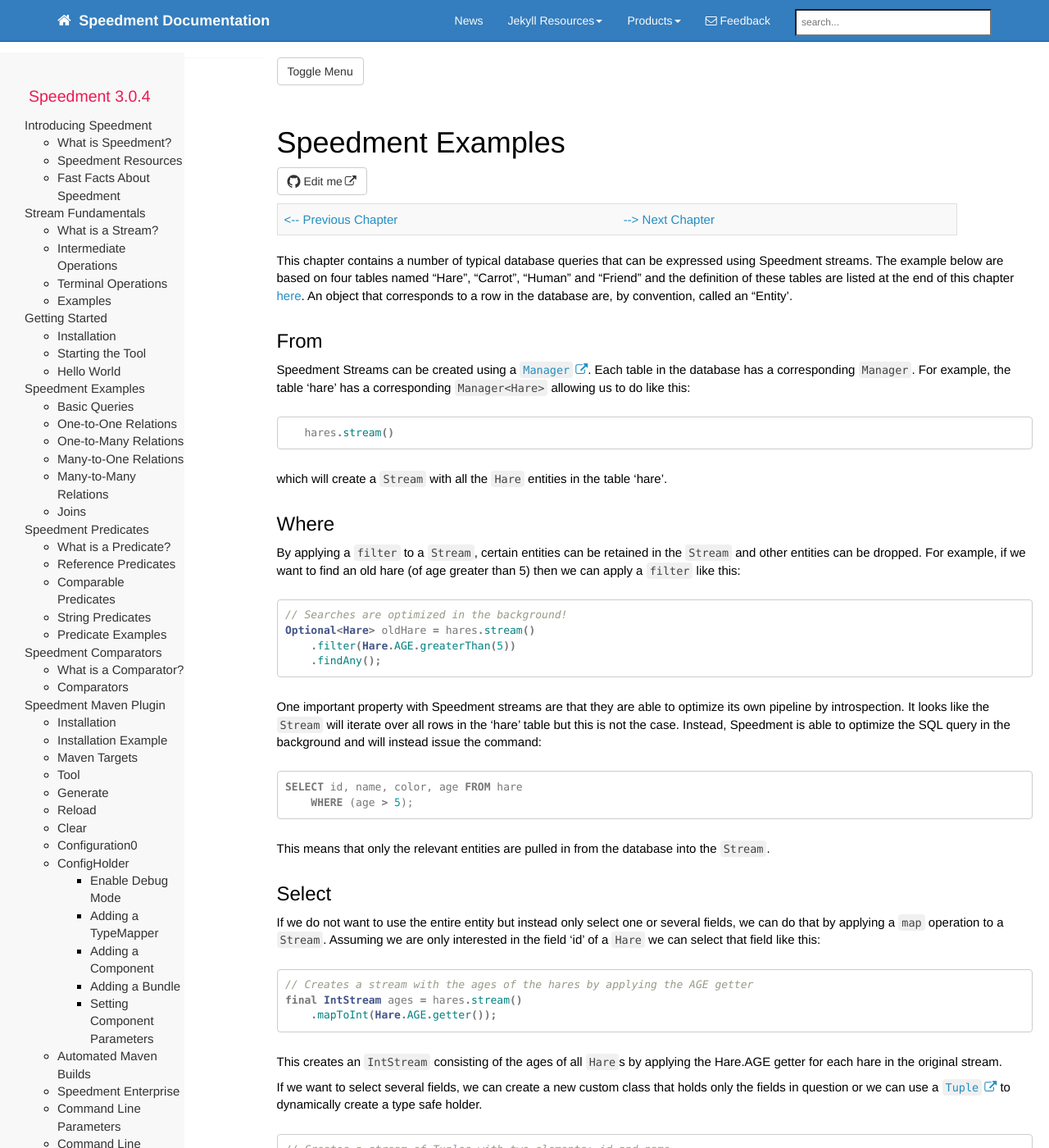
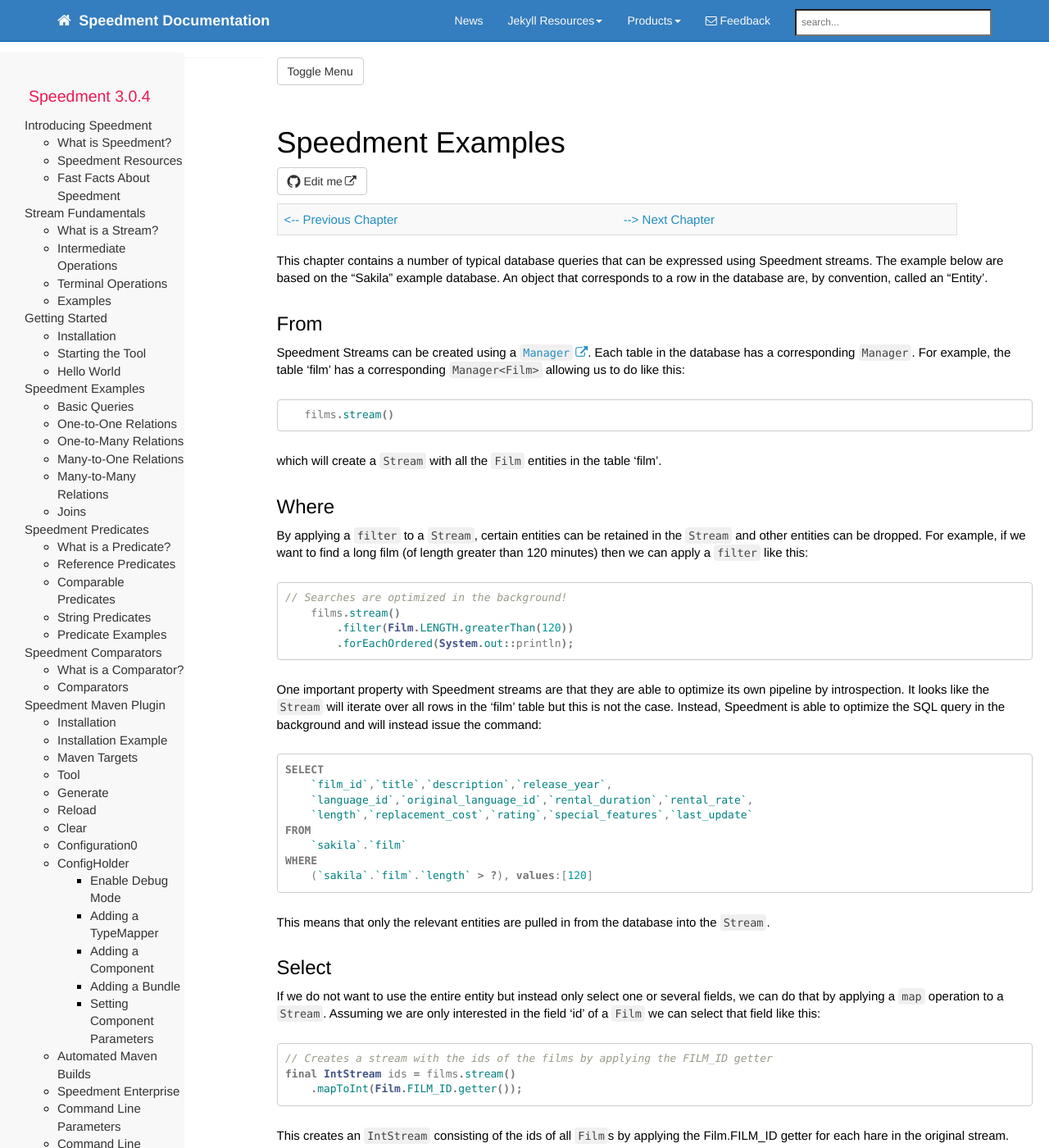
Before and after one commit to speedment/speedment-doc, a Jekyll site: the page built from pages/speedment_examples.md, in a window 1280 px wide and 1400 px high. Shown: the whole window at 82% size. Built offline with Jekyll 4.4.1, drawn with Linux system fonts in a browser that asks for light colours; nearby versions of some CDN libraries; comment, search, counter and statistics services are not loaded; some of the changed text lies outside the part shown.

Commit message:
Improve examples

````diff
--- a/pages/speedment_examples.md
+++ b/pages/speedment_examples.md
@@ -12,52 +12,57 @@
 {% include prev_next.html %}
 
 This chapter contains a number of typical database queries that can be expressed using Speedment streams.
-The example below are based on four tables named "Hare", "Carrot", "Human" and "Friend"
-and the definition of these tables are listed at the end of this chapter [here](speedment_examples.html#database-schema). An object that corresponds to a row in the database are, by convention, called an "Entity'.
+The example below are based on the "Sakila" example database. An object that corresponds to a row in the database are, by convention, called an "Entity'.
 
 ## From
-Speedment Streams can be created using a {{site.data.javadoc.Manager}}. Each table in the database has a corresponding `Manager`. For example, the table 'hare' has a corresponding `Manager<Hare>` allowing us to do like this:
+Speedment Streams can be created using a {{site.data.javadoc.Manager}}. Each table in the database has a corresponding `Manager`. For example, the table 'film' has a corresponding `Manager<Film>` allowing us to do like this:
 ``` java
-   hares.stream()
+   films.stream()
 ```
-which will create a `Stream` with all the `Hare` entities in the table 'hare'.
+which will create a `Stream` with all the `Film` entities in the table 'film'.
 
 
 ## Where
 By applying a `filter` to a `Stream`, certain entities can be retained in the `Stream` and other entities can be dropped. For example,
-if we want to find an old hare (of age greater than 5) then we can apply a `filter` like this:
+if we want to find a long film (of length greater than 120 minutes) then we can apply a `filter` like this:
 
 ``` java
 // Searches are optimized in the background!
-Optional<Hare> oldHare = hares.stream()
-    .filter(Hare.AGE.greaterThan(5))
-    .findAny();
+    films.stream()
+        .filter(Film.LENGTH.greaterThan(120))
+        .forEachOrdered(System.out::println);
 ```
 One important property with Speedment streams are that they are able to optimize its own pipeline by introspection. It looks like the `Stream` will iterate over all
-rows in the 'hare' table but this is not the case. Instead, Speedment is able to optimize the SQL query in the background and will instead issue the command:
+rows in the 'film' table but this is not the case. Instead, Speedment is able to optimize the SQL query in the background and will instead issue the command:
 ``` sql
-SELECT id, name, color, age FROM hare
-    WHERE (age > 5);
+SELECT
+    `film_id`,`title`,`description`,`release_year`,
+    `language_id`,`original_language_id`,`rental_duration`,`rental_rate`,
+    `length`,`replacement_cost`,`rating`,`special_features`,`last_update`
+FROM
+    `sakila`.`film`
+WHERE
+    (`sakila`.`film`.`length` > ?), values:[120]
 ```
 This means that only the relevant entities are pulled in from the database into the `Stream`.
 
 ## Select
-If we do not want to use the entire entity but instead only select one or several fields, we can do that by applying a `map` operation to a `Stream`. Assuming we are only interested in the field 'id' of a `Hare` we can select that field like this:
+If we do not want to use the entire entity but instead only select one or several fields, we can do that by applying a `map` operation to a `Stream`. Assuming we are only interested in the field 'id' of a `Film` we can select that field like this:
 ``` java
-// Creates a stream with the ages of the hares by applying the AGE getter
-final IntStream ages = hares.stream()
-    .mapToInt(Hare.AGE.getter());
+// Creates a stream with the ids of the films by applying the FILM_ID getter
+final IntStream ids = films.stream()
+    .mapToInt(Film.FILM_ID.getter());
 ```
-This creates an `IntStream` consisting of the ages of all `Hare`s by applying the Hare.AGE getter for each hare in the original stream.
+This creates an `IntStream` consisting of the ids of all `Film`s by applying the Film.FILM_ID getter for each hare in the original stream.
 
 If we want to select several fields, we can create a new custom class that holds only the fields in question or we can use a {{site.data.javadoc.Tuple}} to dynamically create a type safe holder.
 ``` java
 // Creates a stream of Tuples with two elements: id and name
-Stream<Tuple2<Integer, String>> items = hares.stream()
-    .map(h -> Tuples.of(h.getId(), h.getName()))
+Stream<Tuple2<Integer, String>> items = films.stream()
+    .map(f -> Tuples.of(f.getFilmId(), f.getTitle()))
 
 ```
-This creates a stream of Tuples with two elements: id (of type `Integer`) and Name (of type `String`)
+This creates a stream of Tuples with two elements: filmId (of type `Integer`) and title (of type `String`)
 
 ## Group By
 
@@ -78,7 +83,8 @@
 ## Group By
 
 ## Count
-(stream().filter().map().sort().count() -> select * where...)
+Stream counting are optimized to database queries. Consider the following stream:
+
 
 
 ## Other examples
@@ -92,73 +98,7 @@
 
 ## Database Schema
 
-``` sql
-CREATE DATABASE 'hares';
-USE 'hares';
-
-CREATE TABLE `hares`.`hare` (
-  `id` int(11) NOT NULL AUTO_INCREMENT,
-  `name` varchar(45) NOT NULL,
-  `color` varchar(45) NOT NULL,
-  `age` int(11) NOT NULL,
-  PRIMARY KEY (`id`)
-) ENGINE=InnoDB DEFAULT CHARSET=utf8 AUTO_INCREMENT=100;
-
-CREATE TABLE IF NOT EXISTS `hares`.`carrot` (
-  `id` int(11) NOT NULL AUTO_INCREMENT,
-  `name` varchar(45) NOT NULL,
-  `owner` int(11) NOT NULL,
-  `rival` int(11),
-  PRIMARY KEY (`id`)
-) ENGINE=InnoDB DEFAULT CHARSET=utf8 AUTO_INCREMENT=100;
-
-CREATE TABLE IF NOT EXISTS `hares`.`human` (
-  `id` int(11) NOT NULL AUTO_INCREMENT,
-  `name` varchar(45) NOT NULL,
-  PRIMARY KEY (`id`)
-) ENGINE=InnoDB DEFAULT CHARSET=utf8 AUTO_INCREMENT=100;
-
-CREATE TABLE `hares`.`friend` (
-  `hare` int(11) NOT NULL,
-  `human` int(11) NOT NULL,
-  PRIMARY KEY (`hare`, `human`)
-) ENGINE=InnoDB DEFAULT CHARSET=utf8;
-
-ALTER TABLE `hares`.`carrot`
-  ADD CONSTRAINT `carrot_owner_to_hare_id` FOREIGN KEY (`owner`) REFERENCES `hare` (`id`);
-ALTER TABLE `hares`.`carrot`
-  ADD CONSTRAINT `carrot_rival_to_hare_id` FOREIGN KEY (`rival`) REFERENCES `hare` (`id`);
-
-ALTER TABLE `hares`.`friend`
-  ADD CONSTRAINT `friend_hare_to_hare_id` FOREIGN KEY (`hare`) REFERENCES `hare` (`id`);
-ALTER TABLE `hares`.`friend`
-  ADD CONSTRAINT `friend_human_to_human_id` FOREIGN KEY (`human`) REFERENCES `human` (`id`);
-```
-
-## Database Content
-
-``` sql
-USE 'hares';
-
-INSERT INTO `hares`.`hare` (`id`,`name`,`color`,`age` ) VALUES (1,'Harry','Gray',3);
-INSERT INTO `hares`.`hare` (`id`,`name`,`color`,`age` ) VALUES (2,'Henrietta','White',2);
-INSERT INTO `hares`.`hare` (`id`,`name`,`color`,`age` ) VALUES (3,'Henry','Black',9);
-
-INSERT INTO `hares`.`carrot` (`id`,`name`,`owner`, `rival`) VALUES (1,'The big one',1,3);
-INSERT INTO `hares`.`carrot` (`id`,`name`,`owner`, `rival`) VALUES (2,'Orange',1,2);
-INSERT INTO `hares`.`carrot` (`id`,`name`,`owner`, `rival`) VALUES (3,'The small',2,null);
-INSERT INTO `hares`.`carrot` (`id`,`name`,`owner`, `rival`) VALUES (4,'The old and rotten',3,null);
-
-INSERT INTO `hares`.`human` (`id`,`name`) VALUES (1,'Alice');
-INSERT INTO `hares`.`human` (`id`,`name`) VALUES (2,'Bob');
-
-INSERT INTO `hares`.`friend` (`hare`,`human`) VALUES (1,1);
-INSERT INTO `hares`.`friend` (`hare`,`human`) VALUES (2,1);
-INSERT INTO `hares`.`friend` (`hare`,`human`) VALUES (3,1);
-INSERT INTO `hares`.`friend` (`hare`,`human`) VALUES (3,2);
-
-commit;
-```
+The film database example "Sakila" used in this manual can be downloaded directly from Oracle [here](https://dev.mysql.com/doc/index-other.html)
 
 
 {% include prev_next.html %}
````
